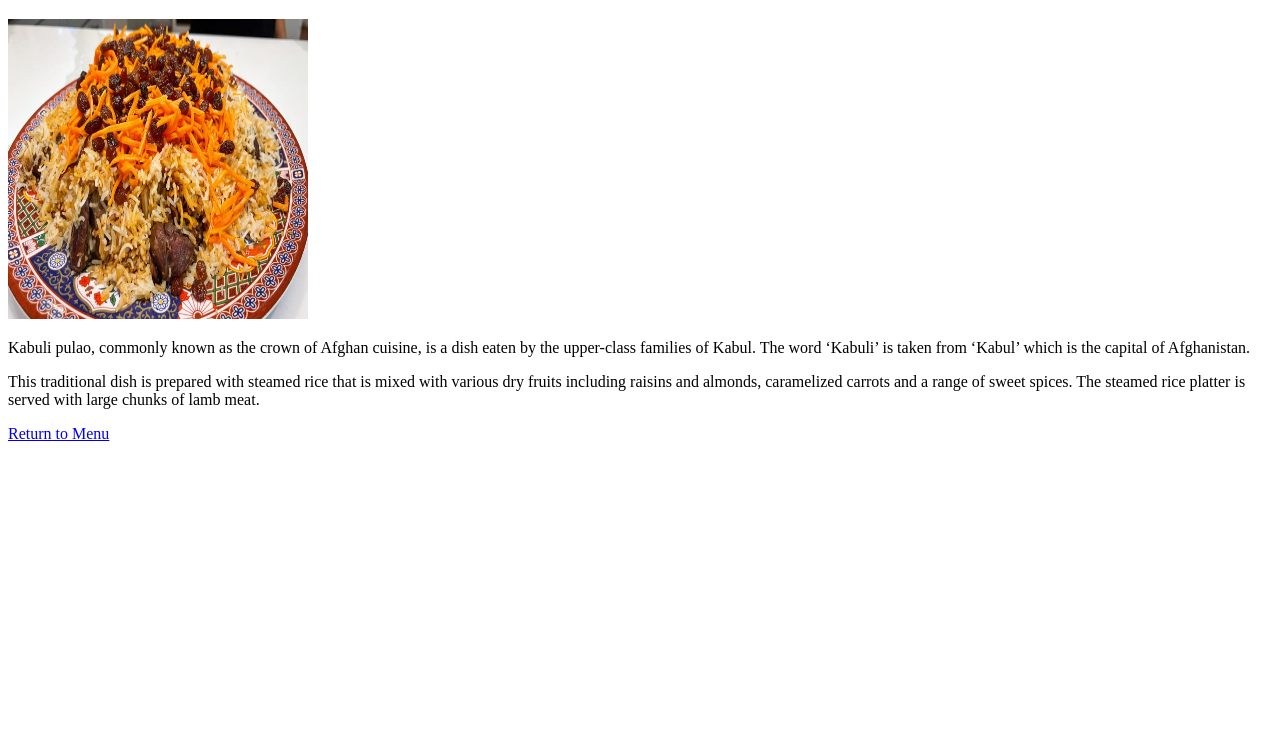
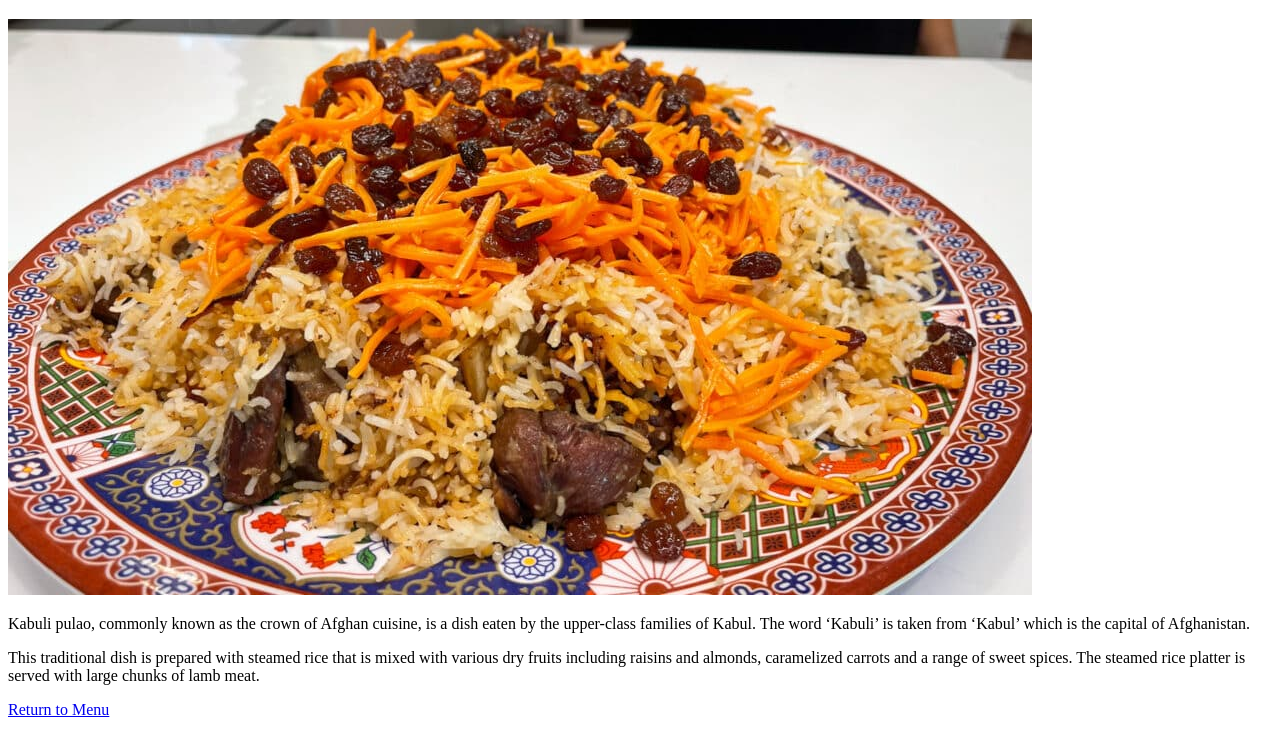
Before and after one commit to rizaeian/Afghan-Recipes, a plain HTML site: page recipes/qabli.html in a window 1280 px wide. Shown: the part 61-800 px from the top of the page. Drawn offline with Linux system fonts and the light colour scheme.

Commit message:
Update qabli.html

```diff
--- a/recipes/qabli.html
+++ b/recipes/qabli.html
@@ -6,7 +6,7 @@
     </head>
     <body>
         <h1>Kabuli Pulao</h1>
-        <img src="../qabli.jpg" alt="Qabli Pulao" height="300" width="300">
+        <img src="../qabli.jpg" alt="Qabli Pulao" >
         <p>Kabuli pulao, commonly known as the crown of Afghan cuisine, is a dish eaten by the upper-class families of Kabul. The word ‘Kabuli’ is taken from ‘Kabul’ which is the capital of Afghanistan.</p>
         <p>This traditional dish is prepared with steamed rice that is mixed with various dry fruits including raisins and almonds, caramelized carrots and a range of sweet spices. The steamed rice platter is served with large chunks of lamb meat.</p>
         <a href="../index.html">Return to Menu</a>
```
